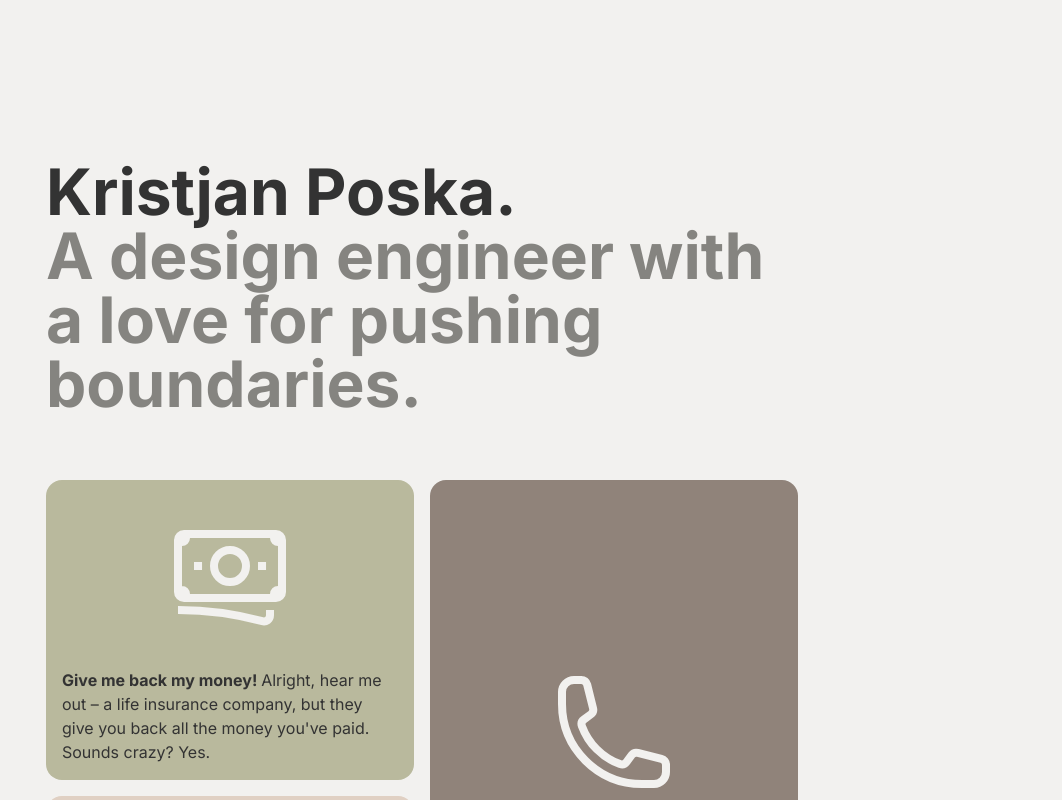
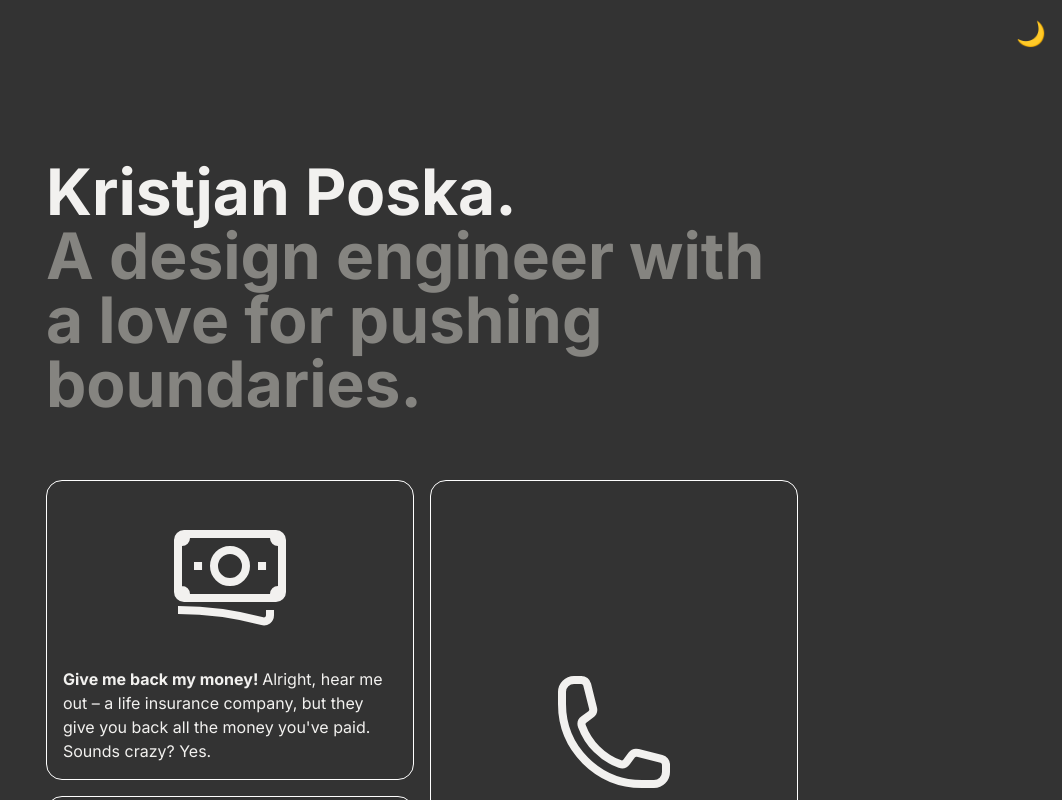
Before and after one commit to pxska/portfolio, a Next.js app: page / in a window 1280 px wide. Shown: the top 800 px of the page, without its empty margins (218-1280 px from the left). Built offline with nearby package versions, Linux system fonts and the light colour scheme.

Commit message:
Add dark mode

```diff
--- a/src/components/Card/index.js
+++ b/src/components/Card/index.js
@@ -2,9 +2,9 @@ import Link from 'next/link';
 
 import styles from './Card.module.scss';
 
-const Card = ({backgroundColor, href, icon, title, description}) => {
+const Card = ({style, href, icon, title, description}) => {
   return (
-    <Link href={href} className={styles.card} style={{backgroundColor}}>
+    <Link href={href} className={styles.card} style={style}>
       <div className={styles.icon}>{icon}</div>
       <div className={styles.description}>
         <span className={styles.title}>{title}&nbsp;</span>
--- a/src/pages/index.js
+++ b/src/pages/index.js
@@ -12,6 +12,8 @@ import Stocks from '@assets/icons/stocks.svg';
 import Note from '@assets/icons/note.svg';
 
 import {BiCopy, BiCheck} from 'react-icons/bi';
+
+const COLORS = ['#DCB481', '#C09E85', '#E0D0C3', '#90837A', '#B9B99D'];
 
 export async function getStaticProps() {
   try {
@@ -40,8 +42,6 @@ export async function getStaticProps() {
     };
   }
 }
-
-const COLORS = ['#DCB481', '#C09E85', '#E0D0C3', '#90837A', '#B9B99D'];
 
 function shuffle(array) {
   let currentIndex = array.length,
@@ -74,12 +74,9 @@ function getIcon(fmIcon) {
 }
 
 const Index = ({posts}) => {
+  const [theme, setTheme] = useState();
   const [copyIcon, setCopyIcon] = useState(<BiCopy />);
   const [shuffledArray, setShuffledArray] = useState([]);
-
-  useEffect(() => {
-    setShuffledArray(shuffle(COLORS));
-  }, []);
 
   const copyContent = async () => {
     await navigator.clipboard.writeText('kristjanposka@gmail.com').then(() => {
@@ -91,8 +88,34 @@ const Index = ({posts}) => {
     });
   };
 
+  useEffect(() => {
+    if (typeof window !== 'undefined') {
+      const theme = localStorage.getItem('theme');
+
+      setTheme(theme || 'dark');
+    }
+  }, []);
+
+  useEffect(() => {
+    setShuffledArray(shuffle(COLORS));
+  }, []);
+
+  useEffect(() => {
+    if (theme) {
+      localStorage.setItem('theme', theme);
+      document.documentElement.setAttribute('data-theme', theme);
+    }
+  }, [theme]);
+
   return (
+    theme && (
       <div className={styles.container}>
+        <button
+          className={styles.themeButton}
+          onClick={() => setTheme(theme === 'light' ? 'dark' : 'light')}>
+          {theme === 'dark' ? '🌙' : '🌈'}
+        </button>
+
         <section className={styles.title}>
           Kristjan Poska.
           <br />
@@ -104,8 +127,12 @@ const Index = ({posts}) => {
         <section className={styles.cards}>
           {posts.map(({slug, frontmatter}, index) => (
             <Card
+              style={{
+                backgroundColor:
+                  theme === 'dark' ? '#333' : shuffledArray[index],
+                ...(theme === 'dark' && {border: '1px solid #ffffff'}),
+              }}
               key={slug}
-            backgroundColor={shuffledArray[index]}
               icon={getIcon(frontmatter.icon)}
               title={frontmatter.title}
               description={frontmatter.description}
@@ -131,12 +158,13 @@ const Index = ({posts}) => {
             &nbsp;Check out my Twitter account&nbsp;
             <a href="https://twitter.com/kristjanposka">@kristjanposka</a>
             &nbsp;or follow me on Instagram&nbsp;
-          <a href="https://instagram.com/kristjanposka">@kristjanposka</a>. You
-          can also check out my CV at{' '}
+            <a href="https://instagram.com/kristjanposka">@kristjanposka</a>.
+            You can also check out my CV at{' '}
             <a href="https://read.cv/poska">read.cv</a>.
           </div>
         </section>
       </div>
+    )
   );
 };
 
--- a/src/styles/Index.module.scss
+++ b/src/styles/Index.module.scss
@@ -8,6 +8,14 @@ $colors: #DCB481, #C09E85, #E0D0C3, #90837A, #B9B99D;
   padding: 32px;
   margin: 0 auto;
   margin-bottom: 128px;
+}
+
+.themeButton {
+  text-decoration: none;
+  font-size: 24px;
+  position: absolute;
+  right: 16px;
+  top: 16px;
 }
 
 .backLink {
--- a/src/styles/globals.css
+++ b/src/styles/globals.css
@@ -3,13 +3,17 @@
 @tailwind utilities;
 
 :root {
-  --color-text-primary: #333;
   --color-text-secondary: #858480;
+}
 
-  --color-gt: #E6252A;
-  --color-vg: #443DF6;
-  --color-ixd: #FB8B24;
-  --color-artun: #00D2A0;
+html[data-theme="light"] {
+  --color-background: #F2F1EF;
+  --color-text-primary: #333333;
+}
+
+html[data-theme="dark"] {
+  --color-background: #333333;
+  --color-text-primary: #F2F1EF;
 }
 
 * {
@@ -17,7 +21,7 @@
 }
 
 html, body {
-  background-color: #F2F1EF;
+  background-color: var(--color-background);
   margin: 0;
 }
 
```
Lines whose indentation alone changed are shown as unchanged.
